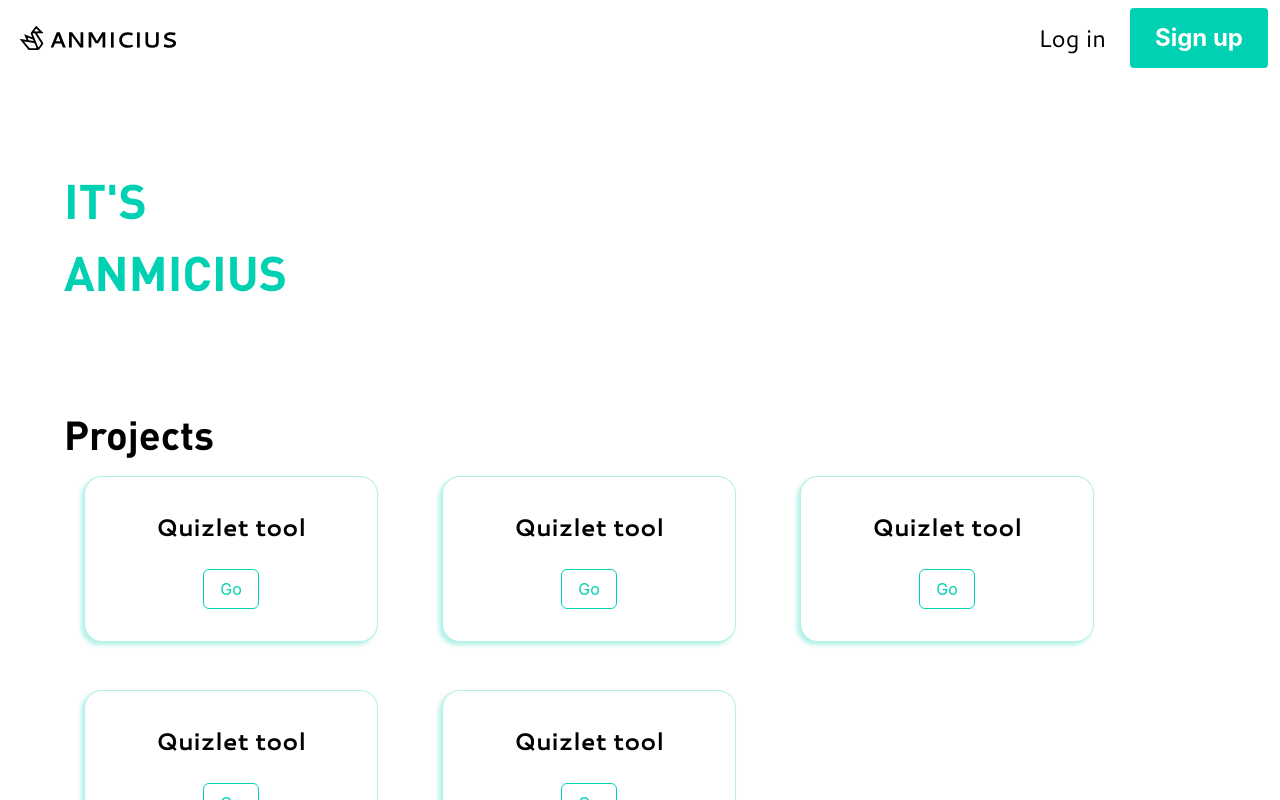
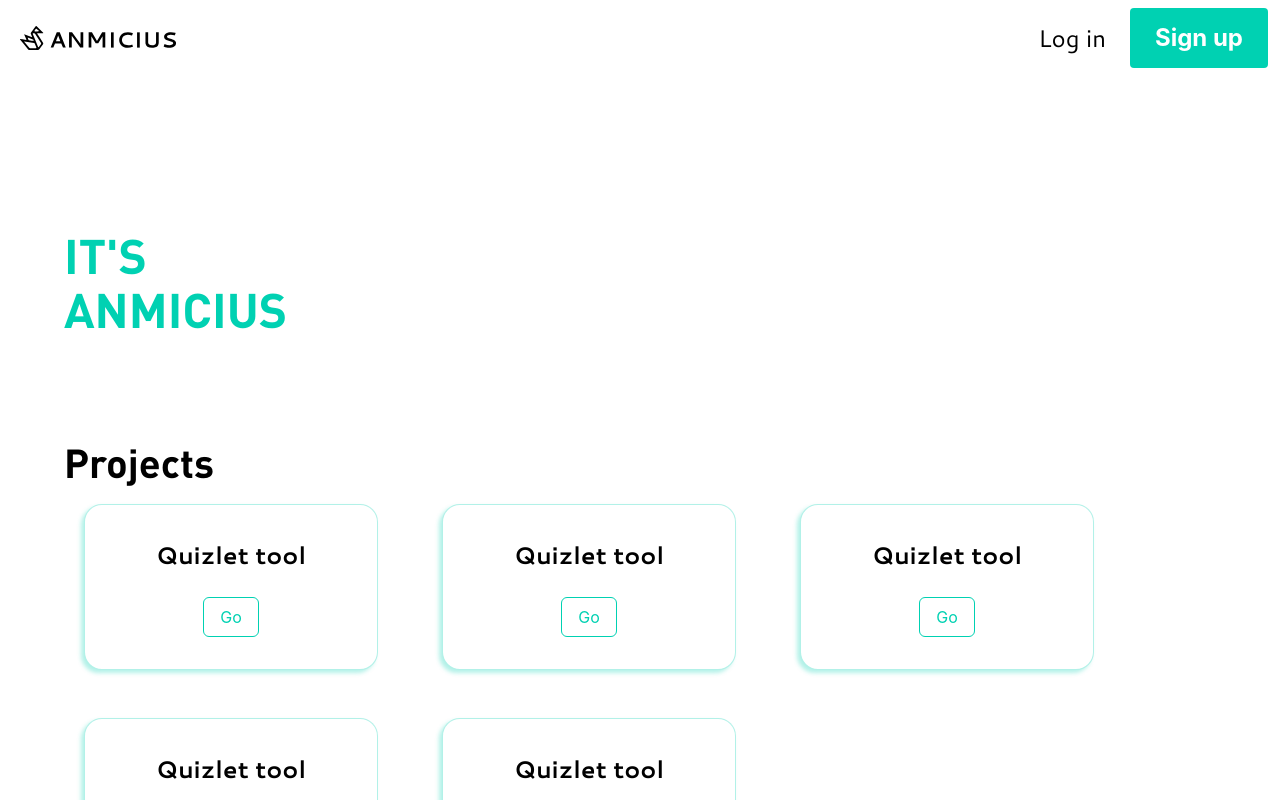
Before and after one commit to anmicius0/main, a React (Create React App) app: page / in a window 1280 px wide. Shown: the top 800 px of the page. Built offline with nearby package versions, Linux system fonts and the light colour scheme.

Commit message:
beautify banner

```diff
--- a/src/App.css
+++ b/src/App.css
@@ -44,14 +44,14 @@
   font-weight: 700;
 }
 
-.hero-body {
+.title {
   margin: 4em 0 0 0;
   padding-bottom: 0;
 }
 
-.hero-body h1 {
+.title h1 {
   font-family: "DINpro", sans-serif;
-  font-size: 3em;
+  font-size: 1.5em;
   color: #00d1b2;
 }
 
@@ -116,6 +116,6 @@
 }
 
 .banner h2 {
-  font-size: 2em !important;
+  font-size: 2em;
 }
 /*# sourceMappingURL=App.css.map */
--- a/src/App.scss
+++ b/src/App.scss
@@ -57,13 +57,13 @@ $primary-color: #00d1b2;
 //  Landing                                                        //
 //*******************************************************************
 
-.hero-body {
+.title {
   margin: 4em 0 0 0;
   padding-bottom: 0;
 
   h1 {
     font-family: "DINpro", sans-serif;
-    font-size: 3em;
+    font-size: 1.5em;
     color: $primary-color;
   }
 }
@@ -136,6 +136,6 @@ $primary-color: #00d1b2;
 
 .banner {
   h2 {
-    font-size: 2em !important;
+    font-size: 2em;
   }
 }
--- a/src/component/Landing.js
+++ b/src/component/Landing.js
@@ -3,7 +3,7 @@ import React from "react";
 const Landing = () => {
   return (
     <div className={"hero"}>
-      <div className={"hero-body"}>
+      <div className={"hero-body title"}>
         <div className={"container"}>
           <h1>
             IT'S <br />
```
Also changed, not shown: 1 other file (tests, documents, lock files or other folders).
